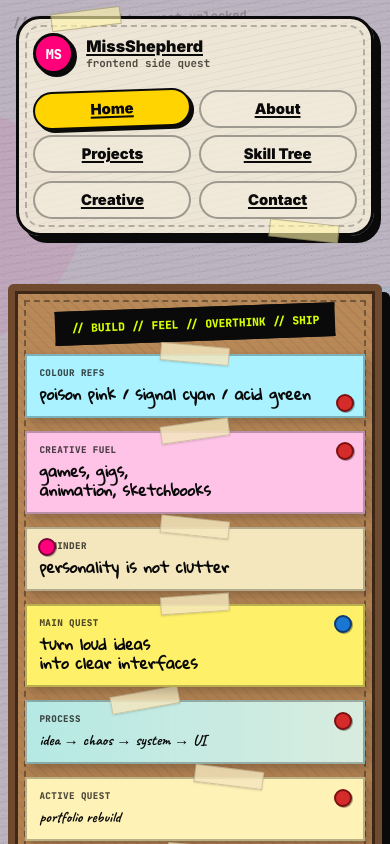
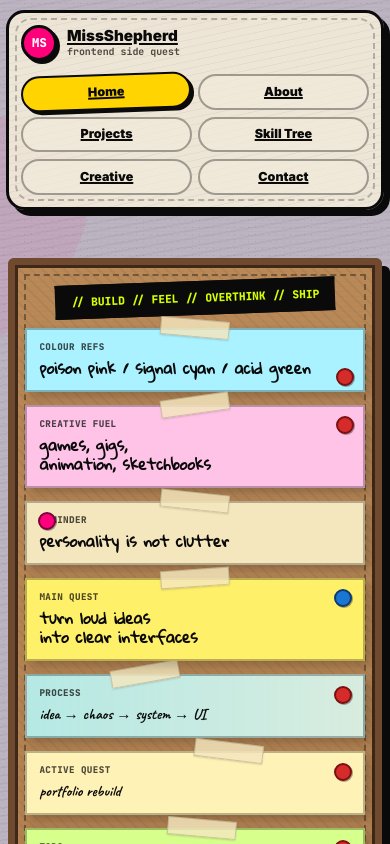
Before and after one commit to MissShepherd/missshepherd-portfolio, an Angular app: page / in a window 390 px wide. Shown: the top 844 px of the page. Built offline with nearby package versions, Linux system fonts and the light colour scheme.

Commit message:
style: enhance responsive design and improve layout for footer and header components

```diff
--- a/src/app/components/footer/footer.scss
+++ b/src/app/components/footer/footer.scss
@@ -3,6 +3,7 @@
   width: min(900px, calc(100% - 2rem));
   margin: 2rem auto 2.5rem;
   padding: 1.15rem 1.5rem;
+  overflow: hidden;
   color: var(--ink);
   font-family: var(--font-mono);
   font-size: 0.82rem;
@@ -72,13 +73,41 @@
 
 @media (max-width: 620px) {
   .site-footer {
-    width: min(100% - 1rem, 900px);
-    padding: 1rem;
-    font-size: 0.75rem;
+    width: min(900px, calc(100% - 1rem));
+    margin: 1.5rem auto 2rem;
+    padding: 0.95rem;
+    font-size: 0.72rem;
+    line-height: 1.45;
+    box-shadow: 5px 5px 0 var(--ink);
     transform: none;
   }
 
+  .site-footer::before {
+    inset: 0.35rem;
+  }
+
+  .site-footer p {
+    overflow-wrap: break-word;
+  }
+
   .site-footer small {
-    font-size: 0.95rem;
+    max-width: 100%;
+    font-size: 0.9rem;
+    line-height: 1.25;
+    overflow-wrap: break-word;
+    transform: none;
+  }
+
+  .footer-tape {
+    width: 3.5rem;
+    height: 0.9rem;
+  }
+
+  .tape-one {
+    left: 1rem;
+  }
+
+  .tape-two {
+    right: 1rem;
   }
 }
--- a/src/app/components/header/header.scss
+++ b/src/app/components/header/header.scss
@@ -59,7 +59,7 @@
   display: inline-flex;
   align-items: center;
   gap: 0.75rem;
-  min-width: max-content;
+  min-width: 0;
   color: var(--ink);
   text-decoration: none;
 }
@@ -102,6 +102,7 @@
 
 .nav {
   display: flex;
+  min-width: 0;
   align-items: center;
   justify-content: flex-end;
   gap: 0.35rem;
@@ -183,29 +184,57 @@
   .site-header {
     position: static;
     align-items: stretch;
+    width: min(100% - 1rem, 1120px);
+    gap: 0.85rem;
+    padding: 0.9rem;
+    overflow: hidden;
     border-radius: 1.5rem;
+    box-shadow: 6px 6px 0 var(--ink);
     flex-direction: column;
-    padding: 0.9rem;
   }
 
   .site-header::before {
+    inset: 0.35rem;
     border-radius: 1rem;
   }
 
   .brand {
-    width: fit-content;
+    width: 100%;
+    max-width: 100%;
+  }
+
+  .brand-copy {
+    min-width: 0;
+  }
+
+  .brand strong,
+  .brand small {
+    overflow-wrap: break-word;
   }
 
   .nav {
-    justify-content: flex-start;
+    display: grid;
+    grid-template-columns: repeat(3, minmax(0, 1fr));
+    gap: 0.45rem;
+    width: 100%;
   }
 
   .nav a {
-    font-size: 0.92rem;
+    justify-content: center;
+    padding: 0.55rem 0.5rem;
+    font-size: 0.86rem;
+    text-align: center;
+    border-color: rgba(10, 10, 10, 0.35);
+    background: rgba(241, 232, 216, 0.75);
   }
 
   .header-note {
     display: none;
+  }
+
+  .header-tape {
+    width: 3.6rem;
+    height: 0.95rem;
   }
 
   .tape-left {
@@ -218,15 +247,56 @@
 }
 
 @media (max-width: 560px) {
+  .site-header {
+    width: min(100% - 0.8rem, 1120px);
+    margin-top: 0.6rem;
+    padding: 0.75rem;
+    border-radius: 1.15rem;
+  }
+
+  .brand {
+    gap: 0.6rem;
+  }
+
+  .brand-mark {
+    width: 2.25rem;
+    height: 2.25rem;
+    font-size: 0.76rem;
+    flex: 0 0 auto;
+  }
+
+  .brand strong {
+    font-size: 0.95rem;
+  }
+
+  .brand small {
+    font-size: 0.62rem;
+  }
+
   .nav {
-    display: grid;
     grid-template-columns: repeat(2, minmax(0, 1fr));
-    gap: 0.45rem;
+    gap: 0.4rem;
   }
 
   .nav a {
-    justify-content: center;
-    border-color: rgba(10, 10, 10, 0.35);
-    background: rgba(241, 232, 216, 0.75);
+    min-width: 0;
+    padding: 0.55rem 0.4rem;
+    font-size: 0.78rem;
+    line-height: 1.15;
+    overflow-wrap: break-word;
+  }
+
+  .header-tape {
+    display: none;
   }
 }
+
+@media (max-width: 360px) {
+  .nav a {
+    font-size: 0.72rem;
+  }
+
+  .brand small {
+    display: none;
+  }
+}
```
